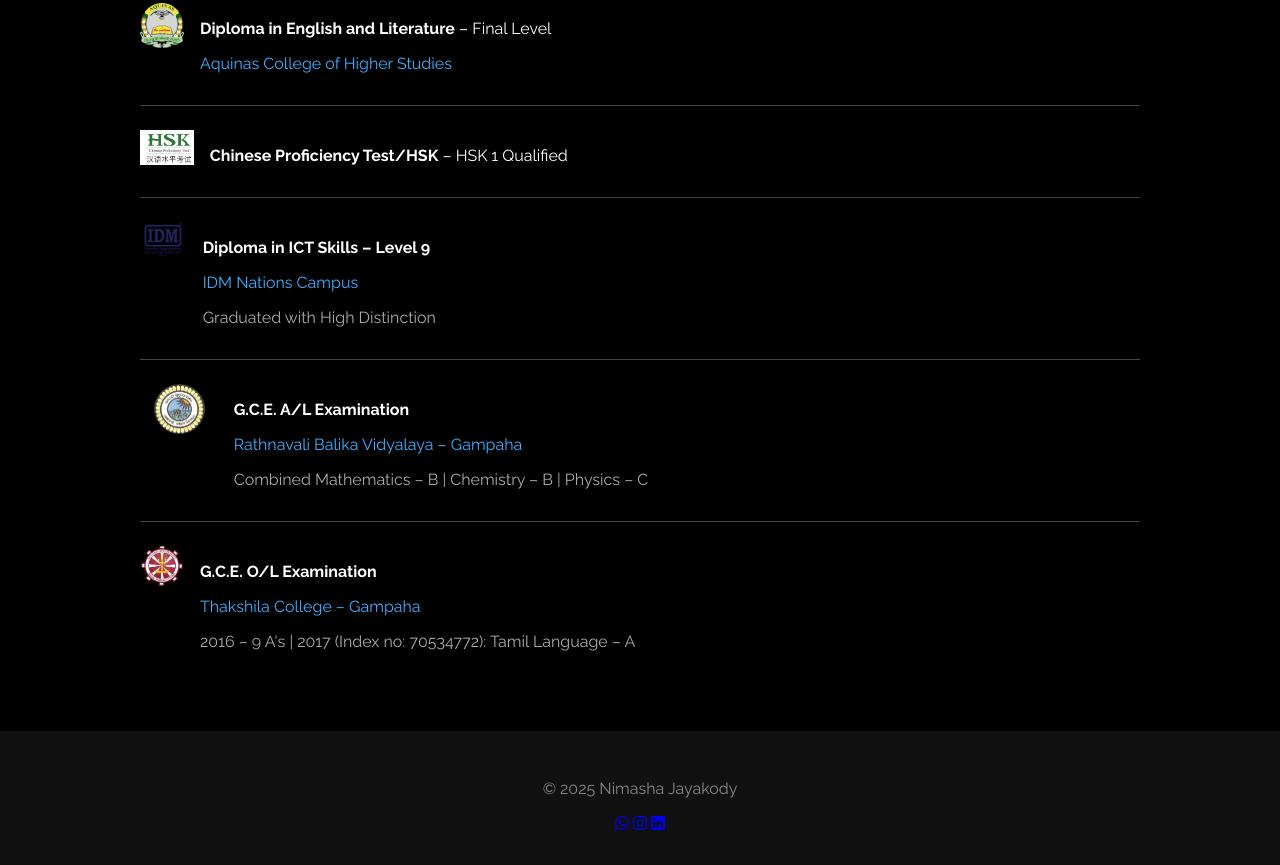
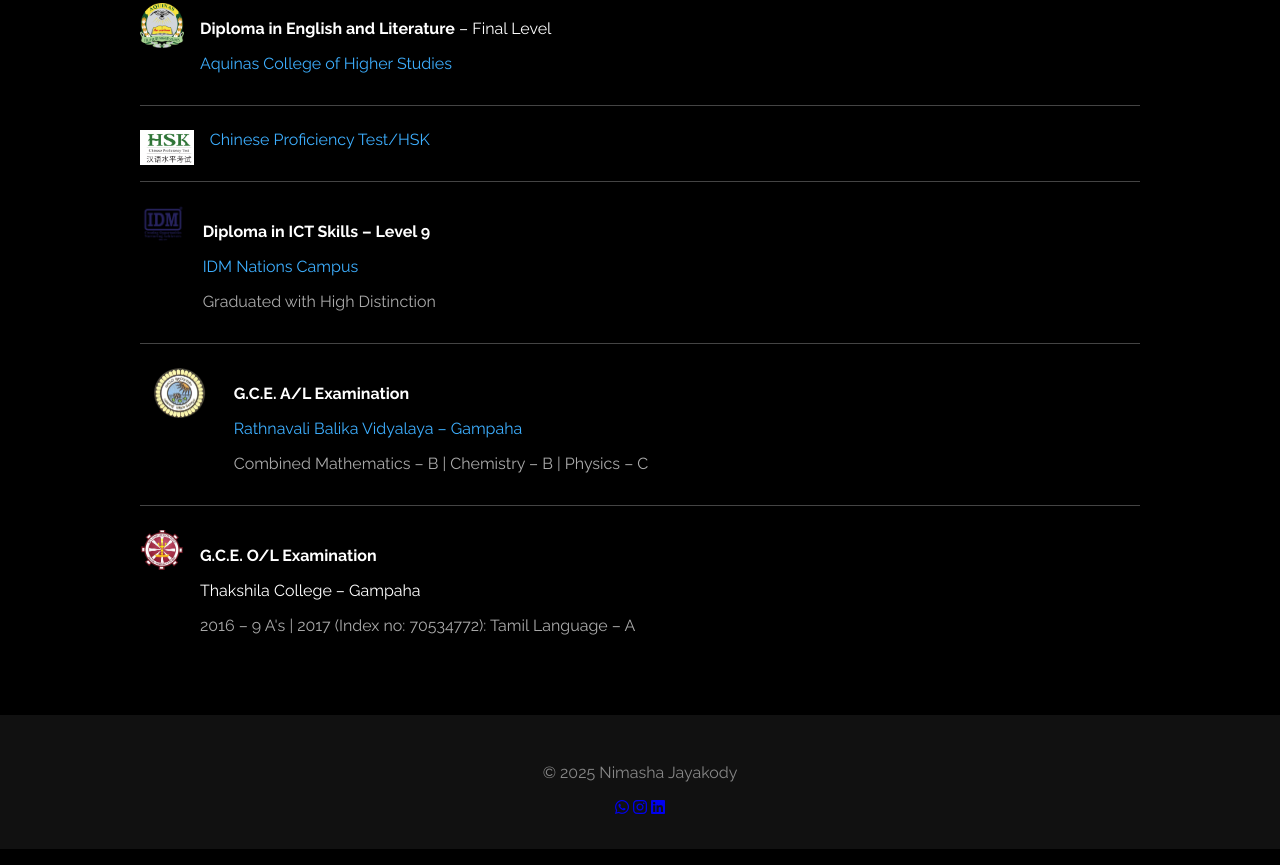
Before and after one commit to Nim2001/nimasha-jayakody.github.io, a plain HTML site: page index.html in a window 1280 px wide. Shown: the part 1520-2385 px from the top of the page. Drawn offline with Linux system fonts and the light colour scheme.

Commit message:
changes in links

```diff
--- a/index.html
+++ b/index.html
@@ -187,7 +187,7 @@
       <div style="display: flex; gap: 1rem; align-items: flex-start; border-bottom: 1px solid #444; padding-bottom: 1rem;">
         <img src="logos/hsk.jpg" alt="HSK" style="height: 35px; flex-shrink: 0;">
         <div>
-          <p><strong><a href="https://www.chinesetest.cn/HSK" target="_blank" style="color: white; text-decoration: none;">Chinese Proficiency Test/HSK</a></strong> – HSK 1 Qualified</p>
+          <a href="https://www.chinesetest.cn/HSK" target="_blank" style="color: #3dafff; text-decoration: none;">Chinese Proficiency Test/HSK</a>
         </div>
       </div>
 
@@ -213,7 +213,7 @@
       <img src="logos/thakshila.png" alt="O/L" style="height: 40px; flex-shrink: 0;">
       <div>
         <p><strong>G.C.E. O/L Examination</strong></p>
-          <p><a href="#" style="color: #3dafff; text-decoration: none;">Thakshila College – Gampaha</a></p>
+        <p><span style="color: white;">Thakshila College – Gampaha</span></p>
         <p style="color: #aaa;">2016 – 9 A's | 2017 (Index no: 70534772): Tamil Language – A</p>
       </div>
       </div>
```
Lines whose indentation alone changed are shown as unchanged.
